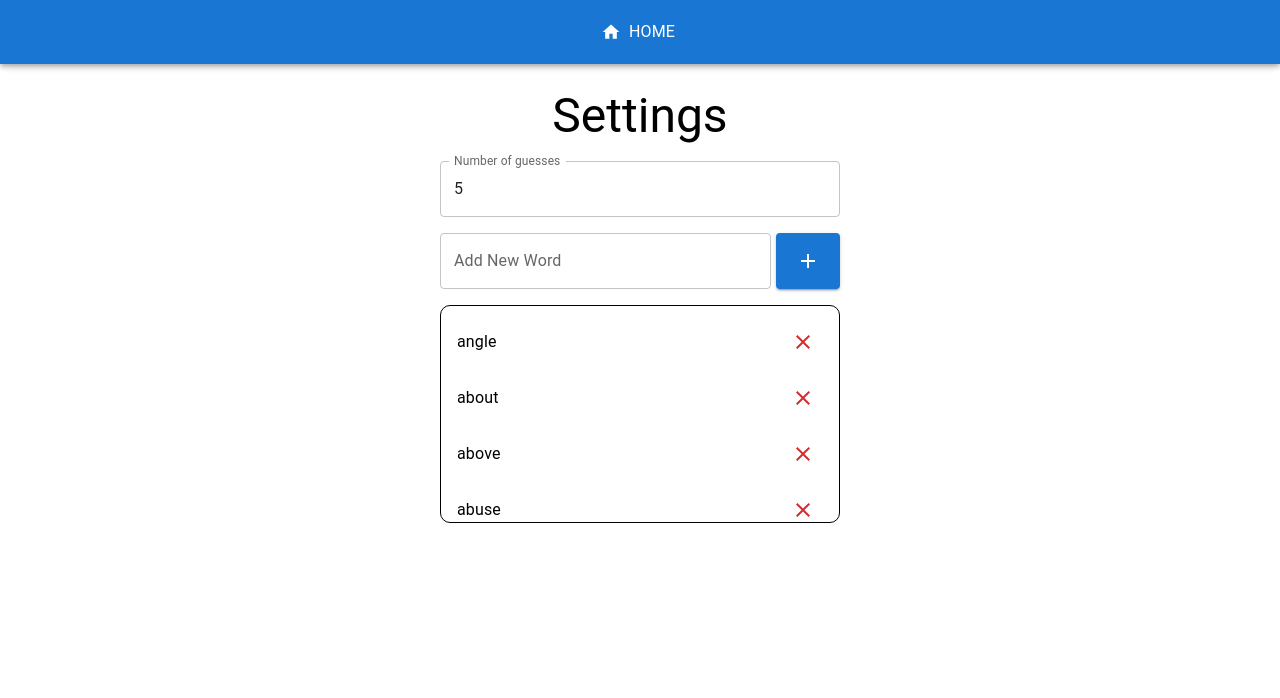
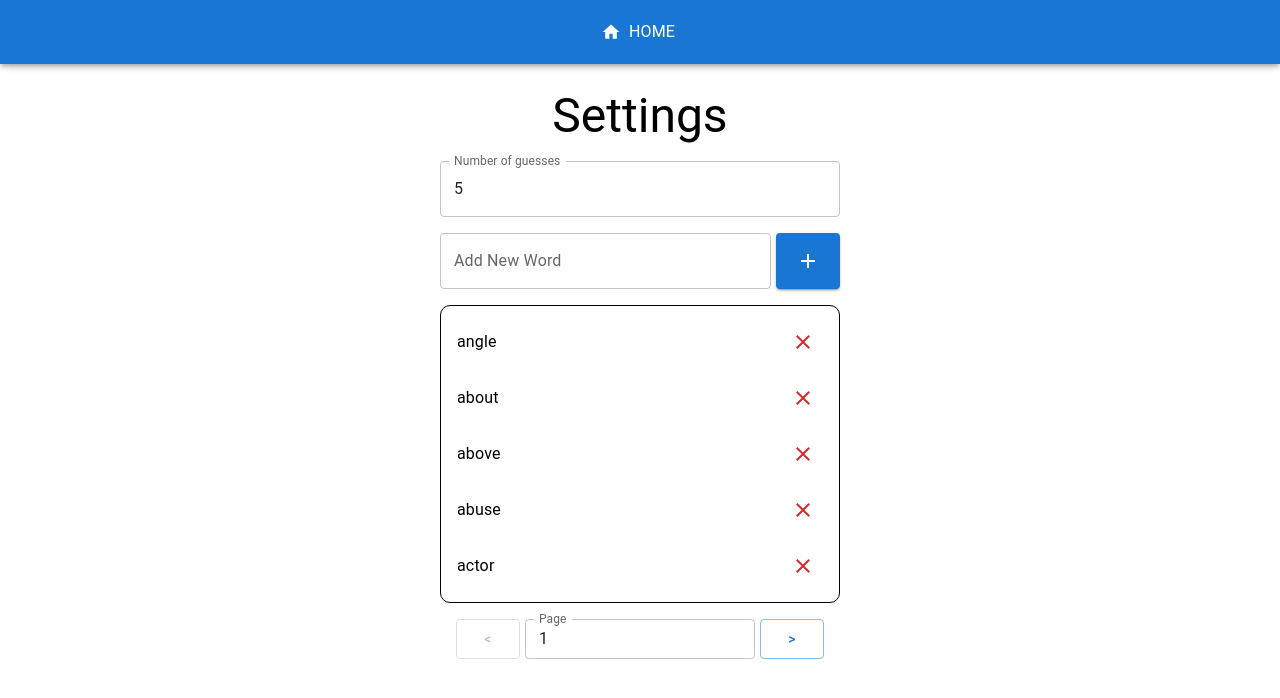
Before and after one commit to jlimbu1/Wordle-Client, a React (Vite) app: page /settings in a window 1280 px wide. Shown: the top 698 px of the page. Built offline with nearby package versions, Linux system fonts and the light colour scheme.

Commit message:
Update(Settings)paginate word list

```diff
--- a/package.json
+++ b/package.json
@@ -16,6 +16,7 @@
     "@mui/material": "^5.16.6",
     "@reduxjs/toolkit": "^2.2.7",
     "axios": "^1.7.7",
+    "lodash": "^4.17.21",
     "moment": "^2.30.1",
     "react": "^18.3.1",
     "react-dom": "^18.3.1",
--- a/src/components/HorizontalNavBar.tsx
+++ b/src/components/HorizontalNavBar.tsx
@@ -1,6 +1,6 @@
 import { AppBar, Box, Button, Toolbar, Typography } from "@mui/material";
 import { styled } from "@mui/material/styles";
-import HomeIcon from "@mui/icons-material/Home";
+import { Home as HomeIcon } from "@mui/icons-material";
 import { Link } from "react-router-dom";
 
 const mobileMaxWidth = "600px";
--- a/src/pages/Settings.tsx
+++ b/src/pages/Settings.tsx
@@ -9,9 +9,9 @@ import {
   ListItemText,
   IconButton,
 } from "@mui/material";
-import AddIcon from "@mui/icons-material/add";
-import ClearIcon from "@mui/icons-material/clear";
+import { Add as AddIcon, Clear as ClearIcon } from "@mui/icons-material";
 import { words } from "../data/data";
+import { debounce } from "lodash";
 
 const SettingsPage = () => {
   const localGuesses = parseInt(localStorage.getItem("numberOfGuesses") ?? "5");
@@ -20,30 +20,39 @@ const SettingsPage = () => {
   );
 
   const [numberOfGuesses, setNumberOfGuesses] = useState(localGuesses);
-  const [wordList, setWordList] = useState<string[]>([]);
-  const [newWord, setNewWord] = useState("");
+  const [wordList, setWordList] = useState<string[]>(localWordList);
+  const [inputWord, setInputWord] = useState("");
+  const [currentPage, setCurrentPage] = useState(1);
+  const itemsPerPage = 5;
 
   useEffect(() => {
     setWordList(localWordList);
   }, []);
 
-  // TODO: add debounce
-  const handleNumberOfGuessesChange = (e: any) => {
+  const debouncedHandleNumberOfGuessesChange = debounce((value: number) => {
+    localStorage.setItem("numberOfGuesses", value.toString());
+  }, 300);
+
+  const handleNumberOfGuessesChange = (
+    e: React.ChangeEvent<HTMLInputElement>
+  ) => {
     const value = parseInt(e.target.value);
     if (isNaN(value)) return;
 
     setNumberOfGuesses(value);
-    localStorage.setItem("numberOfGuesses", value.toString());
+    debouncedHandleNumberOfGuessesChange(value);
   };
 
   const handleAddWord = () => {
-    // TODO: Perform validation for new word on server before adding (eg. check if new word is 5 letter)
-    const isExist = wordList.some((x) => x === newWord.toLowerCase());
-    if (newWord.trim() === "" && isExist) return;
+    const isExist = wordList.some((x) => x === inputWord.trim().toLowerCase());
+    if (inputWord.trim() === "" || isExist) return;
 
-    const updatedWordList = [...wordList, newWord.trim().toLowerCase()].sort();
+    const updatedWordList = [
+      ...wordList,
+      inputWord.trim().toLowerCase(),
+    ].sort();
     setWordList(updatedWordList);
-    setNewWord("");
+    setInputWord("");
     localStorage.setItem("wordList", JSON.stringify(updatedWordList));
   };
 
@@ -51,6 +60,25 @@ const SettingsPage = () => {
     const updatedWordList = wordList.filter((_, i) => i !== index).sort();
     setWordList(updatedWordList);
     localStorage.setItem("wordList", JSON.stringify(updatedWordList));
+  };
+
+  const indexOfLastItem = currentPage * itemsPerPage;
+  const indexOfFirstItem = indexOfLastItem - itemsPerPage;
+  const currentItems = wordList.slice(indexOfFirstItem, indexOfLastItem);
+
+  const paginate = (pageNumber: number) => {
+    setCurrentPage(pageNumber);
+  };
+
+  const handlePageChange = (e: React.ChangeEvent<HTMLInputElement>) => {
+    const pageNumber = parseInt(e.target.value);
+
+    if (
+      pageNumber > 0 &&
+      pageNumber <= Math.ceil(wordList.length / itemsPerPage)
+    ) {
+      setCurrentPage(pageNumber);
+    }
   };
 
   return (
@@ -63,18 +91,20 @@ const SettingsPage = () => {
       <TextField
         id="outlined-number"
         label="Number of guesses"
+        variant="outlined"
+        fullWidth
         type="number"
         value={numberOfGuesses}
         onChange={handleNumberOfGuessesChange}
-        fullWidth
         sx={{ marginBottom: 2 }}
       />
       <Box sx={{ marginBottom: 2, display: "flex", gap: "5px" }}>
         <TextField
           label="Add New Word"
-          value={newWord}
-          onChange={(e) => setNewWord(e.target.value)}
+          variant="outlined"
           fullWidth
+          value={inputWord}
+          onChange={(e) => setInputWord(e.target.value)}
         />
         <Button variant="contained" onClick={handleAddWord}>
           <AddIcon />
@@ -85,17 +115,16 @@ const SettingsPage = () => {
           border: "1px solid black",
           borderRadius: "10px",
           maxWidth: 500,
-          margin: "auto",
-          maxHeight: 200,
-          overflowY: "auto",
+          maxHeight: 400,
+          overflowY: "scroll",
         }}
       >
-        {wordList.map((word, index) => (
-          <ListItem key={index} sx={{ justifyContent: "space-between" }}>
+        {currentItems.map((word, index) => (
+          <ListItem key={word} sx={{ justifyContent: "space-between" }}>
             <ListItemText primary={word} />
             <IconButton
               color="error"
-              onClick={() => handleRemoveWord(index)}
+              onClick={() => handleRemoveWord(indexOfFirstItem + index)}
               aria-label="remove word"
             >
               <ClearIcon />
@@ -103,6 +132,30 @@ const SettingsPage = () => {
           </ListItem>
         ))}
       </List>
+      <Box sx={{ margin: 2, display: "flex", gap: "5px" }}>
+        <Button
+          variant="outlined"
+          onClick={() => paginate(currentPage - 1)}
+          disabled={currentPage === 1}
+        >
+          {"<"}
+        </Button>
+        <TextField
+          label="Page"
+          type="number"
+          variant="outlined"
+          size="small"
+          value={currentPage}
+          onChange={handlePageChange}
+        />
+        <Button
+          variant="outlined"
+          onClick={() => paginate(currentPage + 1)}
+          disabled={indexOfLastItem >= wordList.length}
+        >
+          {">"}
+        </Button>
+      </Box>
     </Box>
   );
 };
--- a/src/pages/index.tsx
+++ b/src/pages/index.tsx
@@ -1,8 +1,10 @@
 import { Box, Typography, Button } from "@mui/material";
 import { styled } from "@mui/material/styles";
-import GroupIcon from "@mui/icons-material/Group";
-import PersonIcon from "@mui/icons-material/Person";
-import SettingsIcon from "@mui/icons-material/Settings";
+import {
+  Group as GroupIcon,
+  People as PersonIcon,
+  Settings as SettingsIcon,
+} from "@mui/icons-material";
 import { useNavigate } from "react-router-dom";
 import { createSession } from "../apis/Game";
 
```
Also changed, not shown: 1 other file (tests, documents, lock files or other folders).
